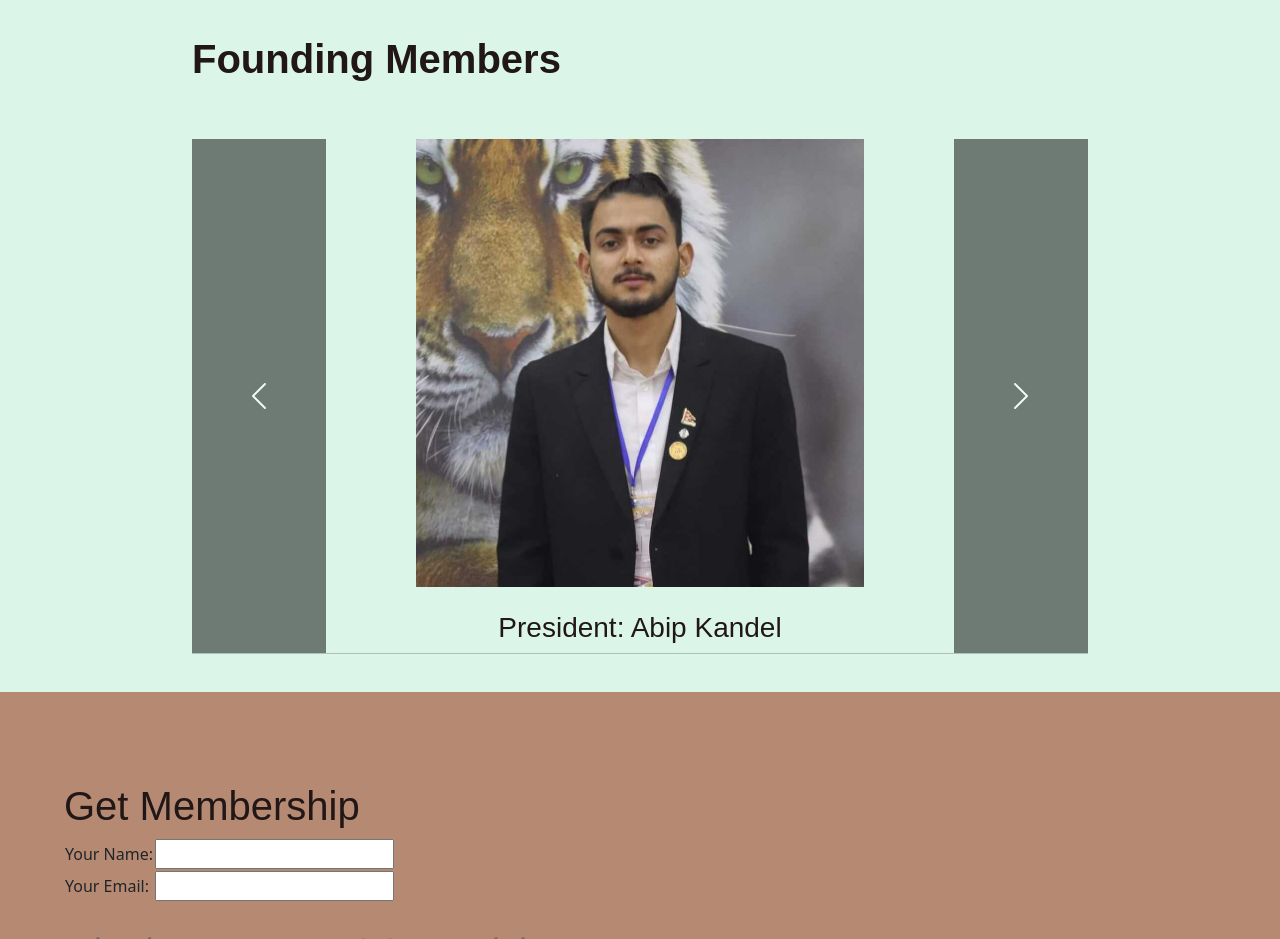
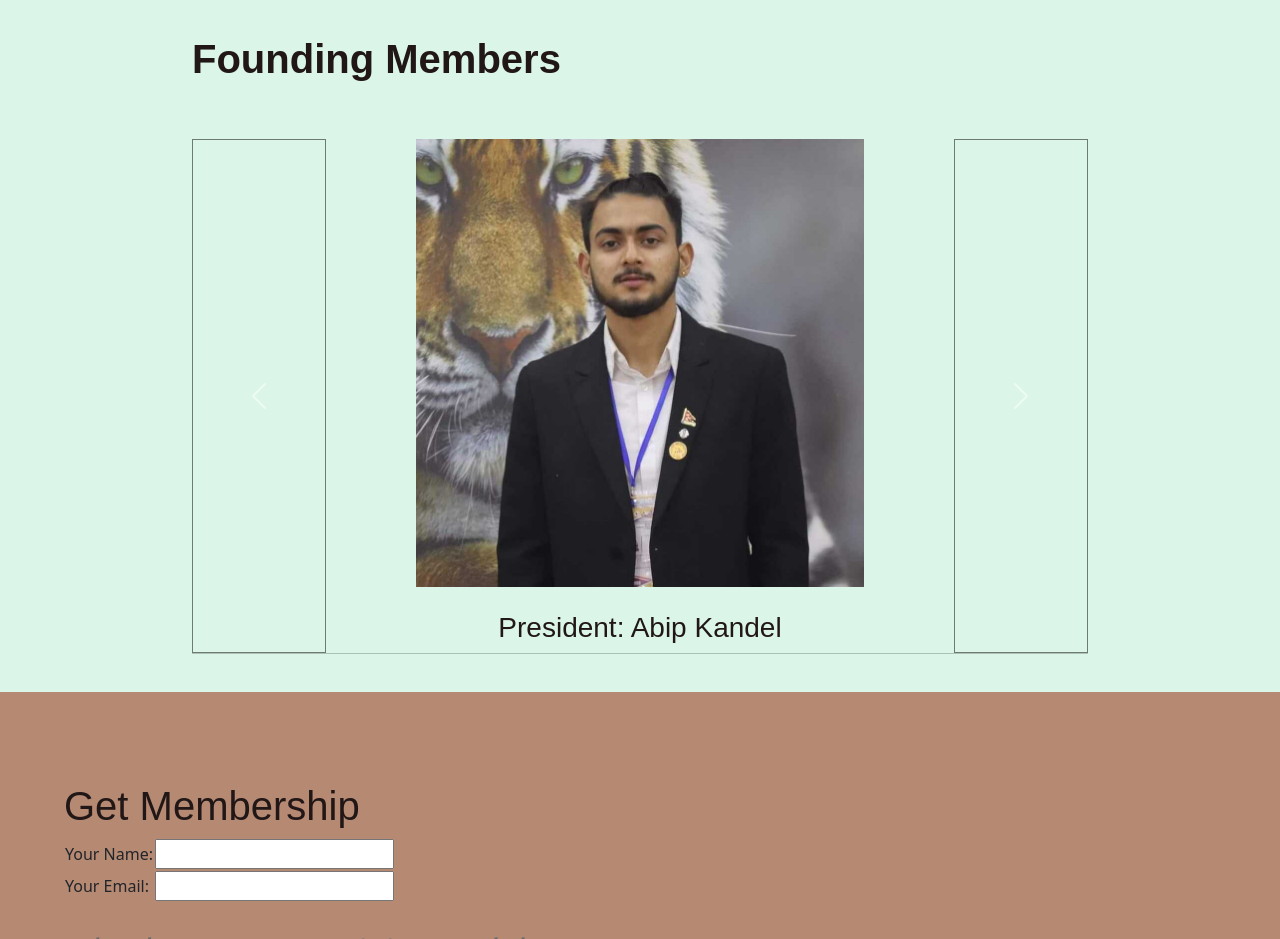
Before and after one commit to rahulkharel30/jpyouthclub, a plain HTML site: page index.html in a window 1280 px wide. Shown: the part 940-1879 px from the top of the page. Drawn offline with nearby package versions, Linux system fonts and the light colour scheme.

Commit message:
Update styles.css

```diff
--- a/css/styles.css
+++ b/css/styles.css
@@ -96,5 +96,5 @@ hr{
     color: black;
 }
 .batan{
-     background-color: black;
+     border: solid 1px black;
 }
```
